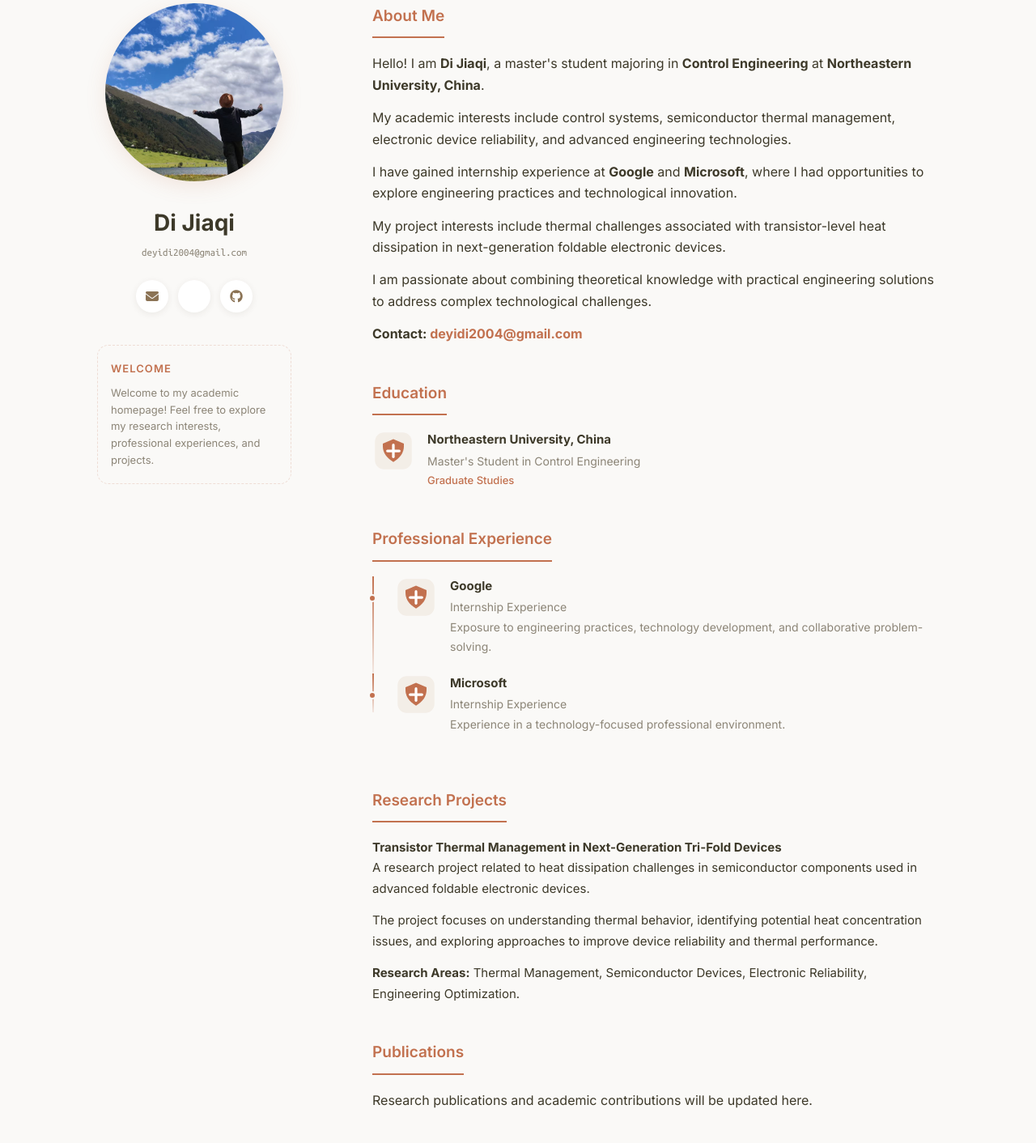
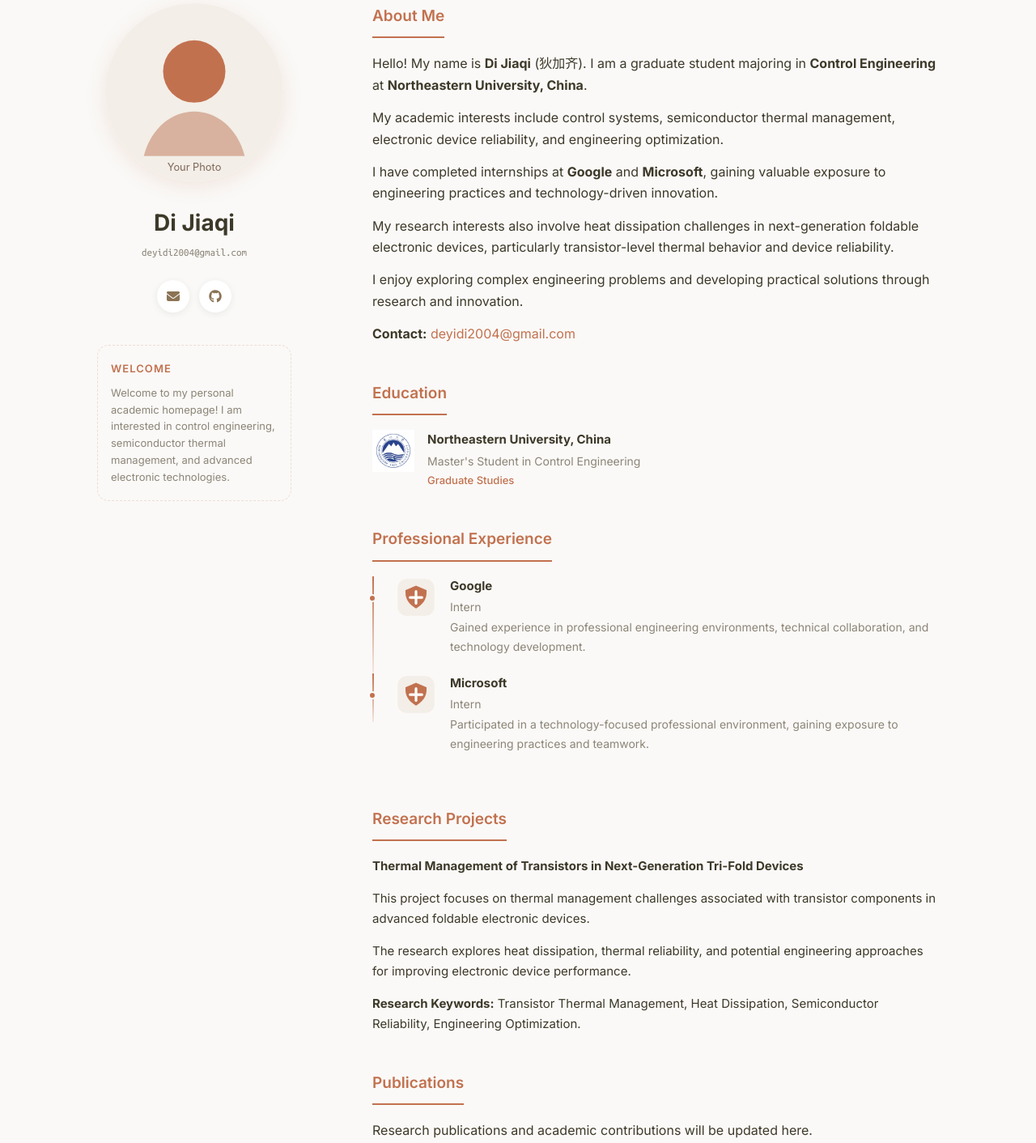
Before and after one commit to deyidi2004-ship-it/wnagye, a plain HTML site: page index.html in a window 1280 px wide. Shown: the part 116-1528 px from the top of the page at 81% size. Drawn offline with Linux system fonts and the light colour scheme; some icons are missing.

Commit message:
Update index.html

```diff
--- a/index.html
+++ b/index.html
@@ -6,19 +6,31 @@
   <meta http-equiv="X-UA-Compatible" content="IE=edge">
   <meta name="viewport" content="width=device-width, initial-scale=1">
 
-  <title>Di Jiaqi - Academic Homepage</title>
-  <meta name="description" content="Academic homepage of Di Jiaqi, a graduate student in Control Engineering at Northeastern University, China.">
-  <meta name="keywords" content="Di Jiaqi, Control Engineering, Northeastern University, Thermal Management, Semiconductor, Research">
+  <title>Di Jiaqi | Academic Homepage</title>
+
+  <meta name="description"
+        content="Personal academic homepage of Di Jiaqi, a graduate student in Control Engineering at Northeastern University, China.">
+
+  <meta name="keywords"
+        content="Di Jiaqi, Northeastern University, Control Engineering, Thermal Management, Semiconductor">
 
   <link rel="icon" href="assets/img/favicon.svg" type="image/svg+xml">
 
+  <!-- Google Fonts -->
   <link rel="preconnect" href="https://fonts.googleapis.com">
   <link rel="preconnect" href="https://fonts.gstatic.com" crossorigin>
-  <link href="https://fonts.googleapis.com/css2?family=Inter:wght@300;400;500;600;700&display=swap" rel="stylesheet">
 
-  <link rel="stylesheet" href="https://cdnjs.cloudflare.com/ajax/libs/academicons/1.8.6/css/academicons.min.css">
-  <script src="https://kit.fontawesome.com/a860a211d3.js" crossorigin="anonymous"></script>
+  <link href="https://fonts.googleapis.com/css2?family=Inter:wght@300;400;500;600;700&display=swap"
+        rel="stylesheet">
 
+  <!-- Icons -->
+  <link rel="stylesheet"
+        href="https://cdnjs.cloudflare.com/ajax/libs/academicons/1.8.6/css/academicons.min.css">
+
+  <script src="https://kit.fontawesome.com/a860a211d3.js"
+          crossorigin="anonymous"></script>
+
+  <!-- Original Luka Homepage Styles -->
   <link rel="stylesheet" href="assets/css/font_sans_serif.css">
   <link rel="stylesheet" href="assets/css/theme-luka.css">
 </head>
@@ -28,6 +40,7 @@
   <!-- Navigation -->
   <nav class="top-nav">
     <div class="nav-container">
+
       <div class="nav-left">
         <a href="./">Home</a>
       </div>
@@ -40,43 +53,61 @@
           <i class="fa-solid fa-moon"></i>
         </button>
       </div>
+
     </div>
   </nav>
 
   <div class="wrapper">
 
-    <!-- Profile -->
+    <!-- Profile Sidebar -->
     <header class="sidebar">
       <div class="profile-card">
 
+        <!-- Avatar -->
         <a class="image avatar">
-          <img src="assets/img/avatar.jpg" alt="Di Jiaqi">
+          <img src="assets/img/avatar.svg"
+               alt="Di Jiaqi">
         </a>
 
+        <!-- Name -->
         <h1 class="site-name">Di Jiaqi</h1>
-        <p class="site-email">deyidi2004@gmail.com</p>
 
+        <!-- Email -->
+        <p class="site-email">
+          deyidi2004@gmail.com
+        </p>
+
+        <!-- Social Links -->
         <div class="social-icons">
-          <a href="mailto:deyidi2004@gmail.com" title="Email">
+
+          <a href="mailto:deyidi2004@gmail.com"
+             title="Email">
             <i class="fa-solid fa-envelope"></i>
           </a>
 
-          <a href="https://scholar.google.com/" title="Google Scholar">
-            <i class="ai ai-google-scholar"></i>
+          <a href="https://github.com/deyidi2004-ship-it"
+             target="_blank"
+             rel="noopener noreferrer"
+             title="GitHub">
+            <i class="fa-brands fa-github"></i>
           </a>
 
-          <a href="https://github.com/deyidi2004-ship-it" title="GitHub">
-            <i class="fa-brands fa-github"></i>
-          </a>
         </div>
 
+        <!-- Welcome Card -->
         <div class="visitor-card">
-          <div class="visitor-card-title">Welcome</div>
+
+          <div class="visitor-card-title">
+            Welcome
+          </div>
+
           <div class="visitor-card-body">
-            Welcome to my academic homepage!
-            Feel free to explore my research interests,
-            professional experiences, and projects.
+            Welcome to my personal academic homepage!
+            I am interested in control engineering,
+            semiconductor thermal management,
+            and advanced electronic technologies.
           </div>
+
         </div>
 
       </div>
@@ -87,51 +118,57 @@
 
       <!-- About Me -->
       <div class="section" id="about">
+
         <h2 class="section-title">About Me</h2>
 
         <div class="section-body">
 
           <p>
-            Hello! I am <strong>Di Jiaqi</strong>,
-            a master's student majoring in
+            Hello! My name is
+            <strong>Di Jiaqi</strong>
+            (狄加齐).
+            I am a graduate student majoring in
             <strong>Control Engineering</strong>
-            at <strong>Northeastern University, China</strong>.
+            at
+            <strong>Northeastern University, China</strong>.
           </p>
 
           <p>
             My academic interests include control systems,
             semiconductor thermal management,
             electronic device reliability,
-            and advanced engineering technologies.
+            and engineering optimization.
           </p>
 
           <p>
-            I have gained internship experience at
-            <strong>Google</strong> and
+            I have completed internships at
+            <strong>Google</strong>
+            and
             <strong>Microsoft</strong>,
-            where I had opportunities to explore
-            engineering practices and technological innovation.
+            gaining valuable exposure to
+            engineering practices and
+            technology-driven innovation.
           </p>
 
           <p>
-            My project interests include thermal challenges
-            associated with transistor-level heat dissipation
-            in next-generation foldable electronic devices.
+            My research interests also involve
+            heat dissipation challenges in
+            next-generation foldable electronic devices,
+            particularly transistor-level thermal behavior
+            and device reliability.
           </p>
 
           <p>
-            I am passionate about combining theoretical
-            knowledge with practical engineering solutions
-            to address complex technological challenges.
+            I enjoy exploring complex engineering problems
+            and developing practical solutions
+            through research and innovation.
           </p>
 
           <p>
-            <strong>
-              Contact:
+            <strong>Contact:</strong>
             <a href="mailto:deyidi2004@gmail.com">
               deyidi2004@gmail.com
             </a>
-            </strong>
           </p>
 
         </div>
@@ -139,20 +176,26 @@
 
       <!-- Education -->
       <div class="section" id="education">
+
         <h2 class="section-title">Education</h2>
 
         <div class="section-body">
+
           <div class="card">
+
             <div class="experience-item">
 
-              <img src="assets/img/institution.svg"
-                   alt="University Logo"
-                   class="institution-logo">
+              <img src="assets/img/neu-logo.png"
+                   alt="Northeastern University Logo"
+                   class="institution-logo"
+                   onerror="this.onerror=null;this.src='assets/img/institution.svg';">
 
               <div class="experience-content">
 
                 <p class="exp-title">
-                  <strong>Northeastern University, China</strong>
+                  <strong>
+                    Northeastern University, China
+                  </strong>
                 </p>
 
                 <p class="exp-detail">
@@ -164,23 +207,29 @@
                 </p>
 
               </div>
+
             </div>
           </div>
+
         </div>
       </div>
 
       <!-- Experience -->
       <div class="section" id="experience">
-        <h2 class="section-title">Professional Experience</h2>
+
+        <h2 class="section-title">
+          Professional Experience
+        </h2>
 
         <div class="section-body">
 
-          <!-- Google -->
+          <!-- Google Internship -->
           <div class="card timeline-item">
+
             <div class="experience-item">
 
               <img src="assets/img/institution.svg"
-                   alt="Institution Logo"
+                   alt="Google Internship"
                    class="institution-logo">
 
               <div class="experience-content">
@@ -190,25 +239,28 @@
                 </p>
 
                 <p class="exp-detail">
-                  Internship Experience
+                  Intern
                 </p>
 
                 <p class="exp-detail">
-                  Exposure to engineering practices,
-                  technology development,
-                  and collaborative problem-solving.
+                  Gained experience in professional
+                  engineering environments,
+                  technical collaboration,
+                  and technology development.
                 </p>
 
               </div>
+
             </div>
           </div>
 
-          <!-- Microsoft -->
+          <!-- Microsoft Internship -->
           <div class="card timeline-item">
+
             <div class="experience-item">
 
               <img src="assets/img/institution.svg"
-                   alt="Institution Logo"
+                   alt="Microsoft Internship"
                    class="institution-logo">
 
               <div class="experience-content">
@@ -218,52 +270,61 @@
                 </p>
 
                 <p class="exp-detail">
-                  Internship Experience
+                  Intern
                 </p>
 
                 <p class="exp-detail">
-                  Experience in a technology-focused
-                  professional environment.
+                  Participated in a technology-focused
+                  professional environment,
+                  gaining exposure to engineering
+                  practices and teamwork.
                 </p>
 
               </div>
+
             </div>
           </div>
 
         </div>
       </div>
 
-      <!-- Projects -->
+      <!-- Research Projects -->
       <div class="section" id="projects">
-        <h2 class="section-title">Research Projects</h2>
+
+        <h2 class="section-title">
+          Research Projects
+        </h2>
 
         <div class="section-body">
 
           <div class="card project-card">
 
+            <p>
               <strong>
-              Transistor Thermal Management in
-              Next-Generation Tri-Fold Devices
+                Thermal Management of Transistors
+                in Next-Generation Tri-Fold Devices
               </strong>
-
-            <p>
-              A research project related to heat dissipation
-              challenges in semiconductor components used
-              in advanced foldable electronic devices.
             </p>
 
             <p>
-              The project focuses on understanding thermal
-              behavior, identifying potential heat concentration
-              issues, and exploring approaches to improve
-              device reliability and thermal performance.
+              This project focuses on thermal
+              management challenges associated
+              with transistor components in
+              advanced foldable electronic devices.
             </p>
 
             <p>
-              <strong>Research Areas:</strong>
-              Thermal Management,
-              Semiconductor Devices,
-              Electronic Reliability,
+              The research explores heat dissipation,
+              thermal reliability,
+              and potential engineering approaches
+              for improving electronic device performance.
+            </p>
+
+            <p>
+              <strong>Research Keywords:</strong>
+              Transistor Thermal Management,
+              Heat Dissipation,
+              Semiconductor Reliability,
               Engineering Optimization.
             </p>
 
@@ -274,9 +335,13 @@
 
       <!-- Publications -->
       <div class="section" id="publications">
-        <h2 class="section-title">Publications</h2>
+
+        <h2 class="section-title">
+          Publications
+        </h2>
 
         <div class="section-body">
+
           <div class="publications">
 
             <p>
@@ -285,18 +350,23 @@
             </p>
 
           </div>
+
         </div>
       </div>
 
       <!-- Awards -->
       <div class="section" id="awards">
-        <h2 class="section-title">Awards & Honors</h2>
+
+        <h2 class="section-title">
+          Awards & Honors
+        </h2>
 
         <div class="section-body">
 
           <div class="awards-grid">
 
             <div class="award-item">
+
               <span class="award-icon">🏅</span>
 
               <div class="award-text">
@@ -315,9 +385,13 @@
 
     <!-- Footer -->
     <footer class="site-footer">
+
       <p>
-        &copy; 2026 Di Jiaqi. All rights reserved.
+        &copy; 2026 Di Jiaqi.
+        All rights reserved.
+
         <br>
+
         <span class="template-credit">
           <a href="https://github.com/wzsyyh/luka-homepage-template">
             Luka Homepage Template
@@ -327,21 +401,26 @@
             Yuheng Yang
           </a>
         </span>
+
       </p>
+
     </footer>
 
   </div>
 
-  <!-- JavaScript -->
+  <!-- Original Template JavaScript -->
   <script src="assets/js/scale.fix.js"></script>
 
   <script>
     (function() {
 
-      const themeToggle = document.getElementById('themeToggle');
+      const themeToggle =
+        document.getElementById('themeToggle');
+
       const icon = themeToggle.querySelector('i');
 
       function setTheme(isDark) {
+
         document.documentElement.setAttribute(
           'data-theme',
           isDark ? 'dark' : 'light'
@@ -356,9 +435,11 @@
         );
       }
 
-      const savedTheme = localStorage.getItem('theme');
+      const savedTheme =
+        localStorage.getItem('theme');
 
-      const prefersDark = window.matchMedia(
+      const prefersDark =
+        window.matchMedia(
           '(prefers-color-scheme: dark)'
         ).matches;
 
@@ -368,18 +449,24 @@
           : prefersDark
       );
 
-      themeToggle.addEventListener('click', function() {
+      themeToggle.addEventListener(
+        'click',
+        function() {
 
           const isDark =
-          document.documentElement.getAttribute('data-theme') === 'dark';
+            document.documentElement.getAttribute(
+              'data-theme'
+            ) === 'dark';
 
           setTheme(!isDark);
 
-      });
+        }
+      );
 
       if ('IntersectionObserver' in window) {
 
-        const observer = new IntersectionObserver(
+        const observer =
+          new IntersectionObserver(
             function(entries) {
 
               entries.forEach(function(entry) {
@@ -395,19 +482,17 @@
             { threshold: 0.1 }
           );
 
-        document.querySelectorAll('.section').forEach(
-          function(el) {
+        document.querySelectorAll('.section')
+          .forEach(function(el) {
             observer.observe(el);
-          }
-        );
+          });
 
       } else {
 
-        document.querySelectorAll('.section').forEach(
-          function(el) {
+        document.querySelectorAll('.section')
+          .forEach(function(el) {
             el.classList.add('visible');
-          }
-        );
+          });
 
       }
 
```
Lines whose indentation alone changed are shown as unchanged.
